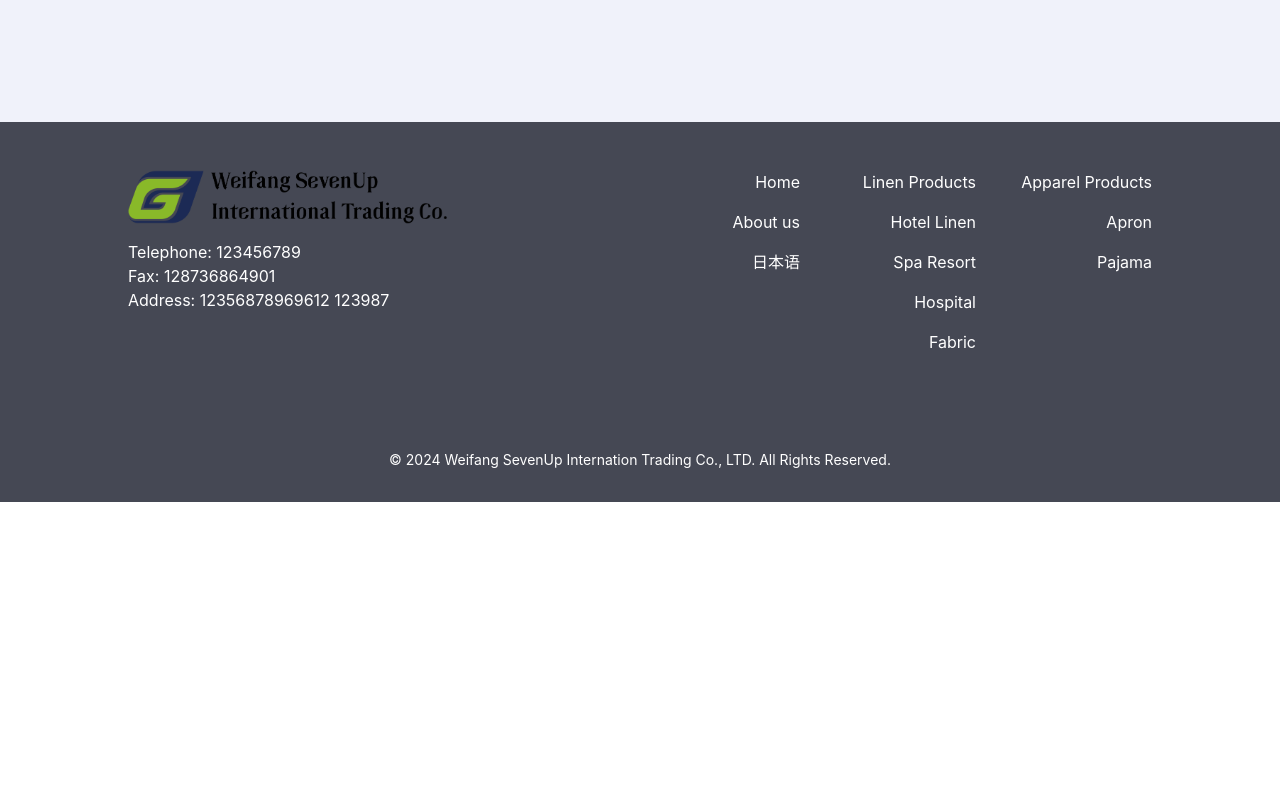
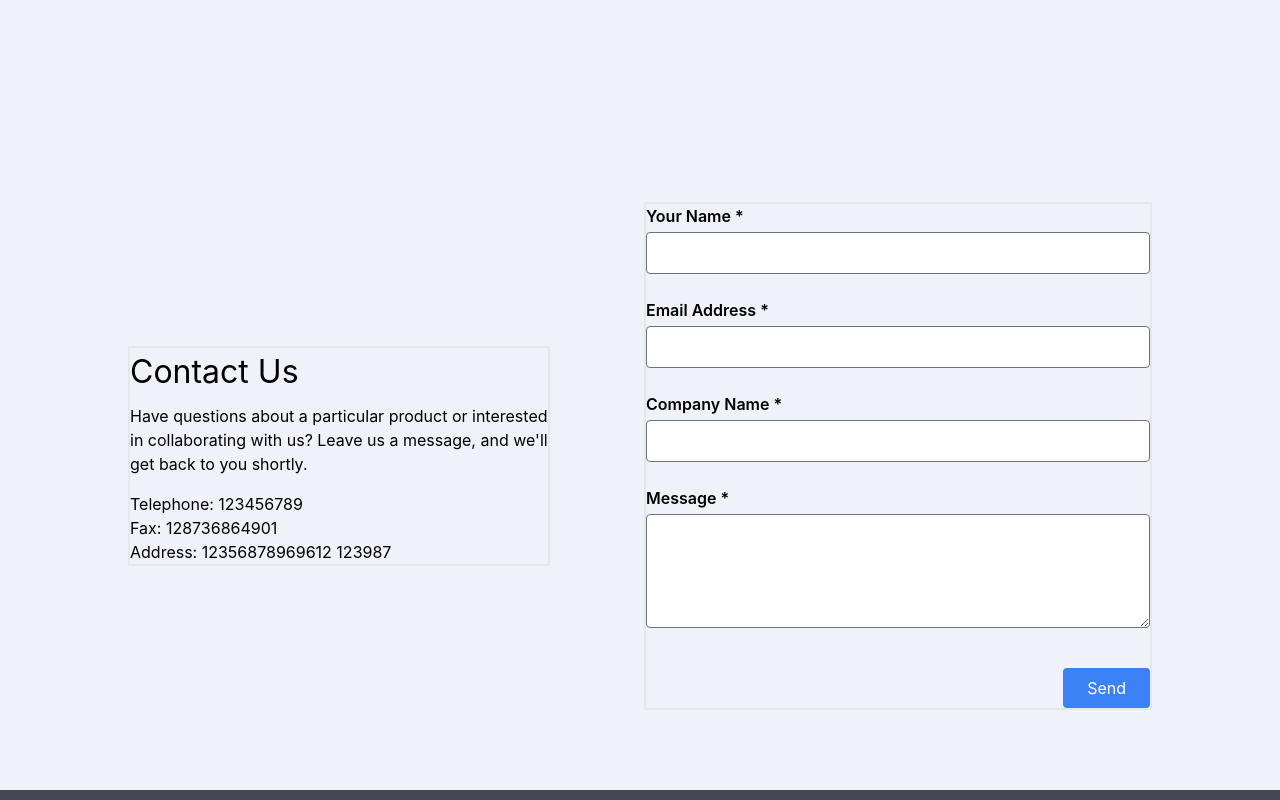
Before and after one commit to jasonxuDrop/venus-trading-website-2024, a React (Create React App) app: page / in a window 1280 px wide. Shown: the part 3080-3880 px from the top of the page. Before the commit the page ends 3582 px from the top, so only its background shows below. Built offline with nearby package versions, Linux system fonts and the light colour scheme.

Commit message:
created contact us

```diff
--- a/src/components/Contact.js
+++ b/src/components/Contact.js
@@ -1,9 +1,82 @@
-import React from 'react'
+import React from "react";
 
 const Contact = () => {
   return (
-    <div>Contact</div>
-  )
-}
+    <div className="max-w-screen-xl mx-auto px-3.5 sm:px-16 lg:px-32">
+      <div className="relative grid grid-cols-12 gap-2">
+        <div className="col-span-12 lg:col-span-5 text-left border-2 my-auto">
+          <h2>Contact Us</h2>
+          <p className="mt-2">
+            Have questions about a particular product or interested in
+            collaborating with us? Leave us a message, and we'll get back to you
+            shortly.
+          </p>
+          <div className="mt-4">
+            <p className="text-left ">Telephone: 123456789</p>
+            <p className=" text-left ">Fax: 128736864901</p>
+            <p className=" text-left ">Address: 12356878969612 123987</p>
+          </div>
+        </div>
+        <div className="col-span-12 lg:col-span-6 lg:col-start-7 text-left border-2">
+          {" "}
+          <form className="space-y-6">
+            <div className="flex flex-col">
+              <label htmlFor="name" className="font-semibold">
+                Your Name *
+              </label>
+              <input
+                type="text"
+                id="name"
+                required
+                className="mt-1 p-2 border rounded"
+              />
+            </div>
+            <div className="flex flex-col">
+              <label htmlFor="email" className="font-semibold">
+                Email Address *
+              </label>
+              <input
+                type="email"
+                id="email"
+                required
+                className="mt-1 p-2 border rounded"
+              />
+            </div>
+            <div className="flex flex-col">
+              <label htmlFor="company" className="font-semibold">
+                Company Name *
+              </label>
+              <input
+                type="text"
+                id="company"
+                required
+                className="mt-1 p-2 border rounded"
+              />
+            </div>
+            <div className="flex flex-col">
+              <label htmlFor="message" className="font-semibold">
+                Message *
+              </label>
+              <textarea
+                id="message"
+                required
+                rows="4"
+                className="mt-1 p-2 border rounded"
+              ></textarea>
+            </div>
+            <div className="flex justify-end">
+              <button
+                type="submit"
+                className="mt-4 px-6 py-2 bg-blue-500 text-white rounded hover:bg-blue-600"
+              >
+                Send
+              </button>
+            </div>
+          </form>
+        </div>
+      </div>
+    </div>
+  );
+};
 
-export default Contact
+export default Contact;
--- a/src/pages/Home.js
+++ b/src/pages/Home.js
@@ -7,22 +7,25 @@ import logoNoIconEn from "../assets/images/logo/Logo No Icon JP.png";
 import Hero from "../components/Hero";
 import LinedenProducts from "../components/LinedenProducts";
 import ApparelProducts from "../components/ApparelProducts";
+import Contact from "../components/Contact";
 
 const Home = () => {
   return (
     <>
       <div className="w-full h-auto bg-homeBgColor">
         {/* Home */}
-        <div className="max-w-screen-xl mx-auto
+        <div
+          className="max-w-screen-xl mx-auto
         px-3.5
         sm:px-16
-        lg:px-32">
+        lg:px-32"
+        >
           <div className="relative grid grid-cols-12 gap-2">
-
-
             {/* DESKTOP HERO */}
-            <div className="hidden col-span-5
-            sm:block">
+            <div
+              className="hidden col-span-5
+            sm:block"
+            >
               <div className="flex flex-col justify-end h-full">
                 <img
                   src={logoNoIconEn}
@@ -32,19 +35,18 @@ const Home = () => {
                 />
               </div>
             </div>
-            <div className="hidden col-span-6 col-start-7 object-cover object-bottom
-            sm:block">
-              <img
-                src={homtImg}
-                alt=""
-                className=""
-              />
+            <div
+              className="hidden col-span-6 col-start-7 object-cover object-bottom
+            sm:block"
+            >
+              <img src={homtImg} alt="" className="" />
             </div>
 
-
             {/* MOBILD HERO */}
-            <div className="custom-hero-mobile col-span-12 max-w-full h-[calc(1.672*100vw)]
-            sm:hidden">
+            <div
+              className="custom-hero-mobile col-span-12 max-w-full h-[calc(1.672*100vw)]
+            sm:hidden"
+            >
               <div className="flex flex-col items-center justify-center text-center py-16">
                 <img
                   src={logo}
@@ -52,11 +54,13 @@ const Home = () => {
                   className="block w-28 h-auto"
                 />
                 {/* TODO: SWITCH TO JP LOGO IS IN JAPANESE */}
-                <img src={logoFullCenterEn} alt="company logo" className="w-80 max-w-[80vw]" />
+                <img
+                  src={logoFullCenterEn}
+                  alt="company logo"
+                  className="w-80 max-w-[80vw]"
+                />
               </div>
             </div>
-
-
           </div>
         </div>
         {/* End Home */}
@@ -76,6 +80,13 @@ const Home = () => {
         <ApparelProducts />
       </div>
       {/* End Product */}
+
+      {/* Contact Us */}
+      <div className="py-[5rem] bg-navbarcolor">
+        <Contact />{" "}
+      </div>
+
+      {/* End Contact Us */}
     </>
   );
 };
```
